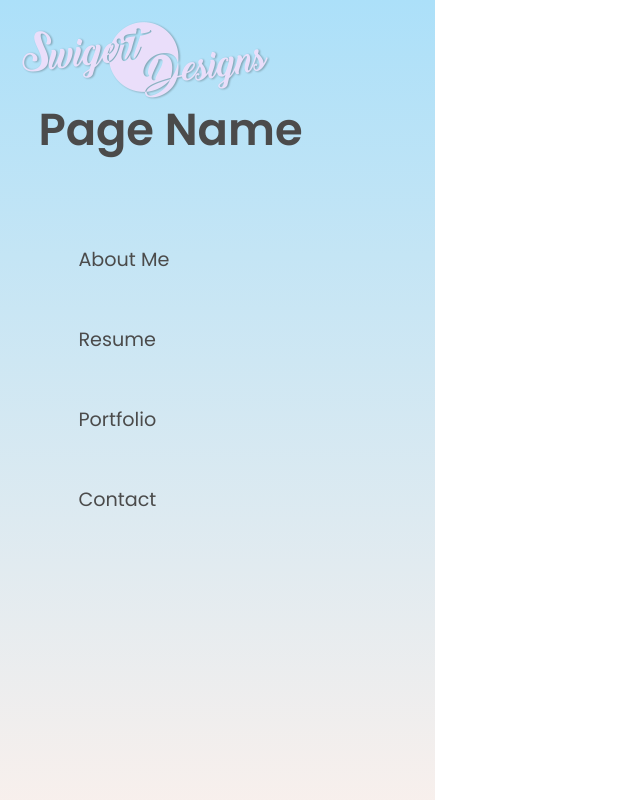
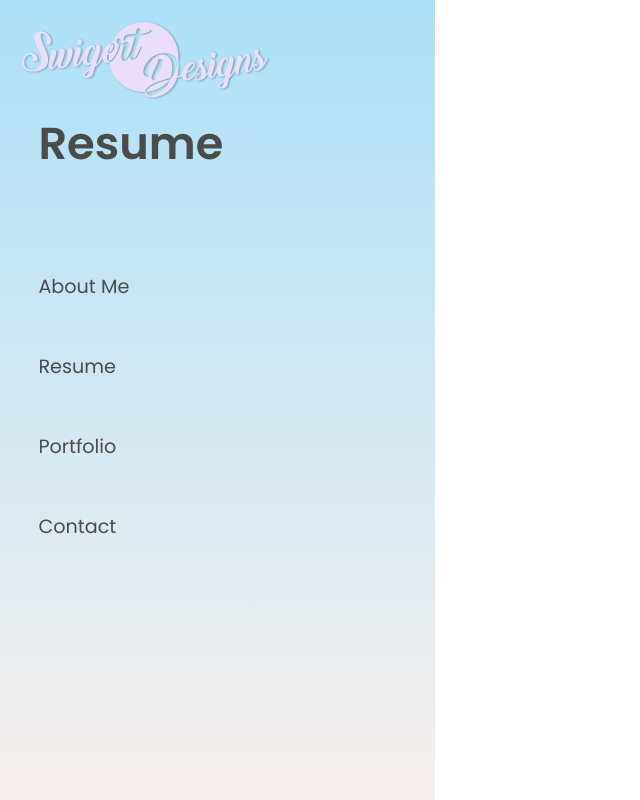
Before and after one commit to AbigailSwigert/swigert-designs-update-react, a React (Create React App) app: page /#/resume in a window 1280 px wide. Shown: the whole page, without its empty margins (0-640 px from the left). Built offline with nearby package versions, Linux system fonts and the light colour scheme.

Commit message:
title text changes based on clicked item's inner HTML, or location path on refresh, nav text now annimated again.

```diff
--- a/src/App.css
+++ b/src/App.css
@@ -22,14 +22,14 @@ html, body {
     z-index: -1;
 }
 
-@keyframes slideUp {
+@keyframes slideRight {
     from {
         opacity: 0;
-        bottom: -30vh;
+        left: -10vw;
     }
     to {
         opacity: 1;
-        bottom: 0;
+        left: 0;
     }
 }
 
@@ -38,15 +38,19 @@ header {
     height: 80vh;
 }
 
-.titleText {
+#titleText {
     font-weight: 600;
     font-size: 3.5vw;
-    line-height: 90%;
 }
 
-.subTitle {
-    font-weight: 400;
-    font-size: 2.5vw;
+.animate {
+    position: relative;
+    animation: slideRight 2s;
+}
+
+#navList {
+    padding: 0;
+    list-style-type: none;
 }
 
 nav {
@@ -130,8 +134,6 @@ nav a:hover {
     display: flex;
     flex-wrap: wrap;
     justify-content: space-evenly;
-    position: relative;
-    animation: slideUp 2s;
 }
 
 .img-container {
--- a/src/App.js
+++ b/src/App.js
@@ -7,7 +7,7 @@ import Nav from './Components/Nav';
 function App() {
   return (
     <Router>
-        <Nav></Nav>
+        <Nav />
         {routes}
     </Router>
   );
--- a/src/Components/AboutMe.js
+++ b/src/Components/AboutMe.js
@@ -7,14 +7,13 @@ function AboutMe() {
 
             <div id="bio">
                 <p>Hello, my name is Abigail Swigert! I Graduated from UNT in 2018 with a B.A. in Design Management. After graduation, I worked as a Graphic Designer in Downtown Dallas for 2 years. Then, in May of 2020 I enrolled in a full-stack bootcamp to make a career change to software development, after graduating from TEKcamp I accepted a job as a Jr. Developer at TEKsystems Global Services .<br /><br />
-                My hobbies include:
+                My hobbies include:</p>
                 <ul>
                     <li>Playing video games</li>
                     <li>Reading</li>
                     <li>Cooking/Baking</li>
                     <li>Playing Board/Card Games</li>
                 </ul>
-                </p>
 
                 <div id="music">
                     <a href="https://www.youtube.com/watch?v=KCec0v0Btbo" target="_blank" rel="noopener noreferrer" aria-roledescription="image">
--- a/src/Components/HomePage.js
+++ b/src/Components/HomePage.js
@@ -1,7 +1,5 @@
 import React from 'react';
 import '../App.css';
-import {Link} from 'react-router-dom';
-import logo from '../assets/swigert_designs_logo_white.png';
 
 function HomePage() {
     return (
--- a/src/Components/Nav.js
+++ b/src/Components/Nav.js
@@ -1,21 +1,64 @@
 import React from 'react';
 import '../App.css';
-import {Link} from 'react-router-dom';
+import {Link, useLocation} from 'react-router-dom';
 import logo from '../assets/swigert_designs_logo_white.png';
 
 function Nav() {
+    const location = useLocation();
+    const currentPath = location.pathname;
+
+    function checkRefresh() {
+        var target = document.getElementById('titleText');
+        if(document.getElementById('navPane').value === "") {
+            document.getElementById('navPane').value = "1";
+        } else {
+            switch(currentPath) {
+                case '/':
+                    target.innerHTML = 'Home Page';
+                    break;
+                case '/aboutme':
+                    target.innerHTML = 'About Me';
+                    break;
+                case '/resume':
+                    target.innerHTML = 'Resume';
+                    break;
+                case '/portfolio':
+                    target.innerHTML = 'Portfolio';
+                    break;
+                case '/contact':
+                    target.innerHTML = 'Contact';
+                    break;
+                default:
+                    target.innerHTML = 'Swigert Designs';
+                    break;
+            }
+        }
+    }
+
+    function updateTitle(e) {
+        var target = e.target || e.srcElement;
+        const title = document.getElementById('titleText');
+        const fullNavbar = document.getElementById('full-navbar');
+        if (target.innerHTML !== "") {
+            title.innerHTML = target.innerHTML;
+        } else {
+            title.innerHTML = 'Home Page';
+        }
+        fullNavbar.classList.add('animate');
+        setTimeout(() => {fullNavbar.classList.remove('animate');}, 2000);
+    }
+
     return (
-        <div id="navPane">
-            <Link to='/'><img id='logo' src={logo} alt='Swigert Designs logo in white' /></Link>
-            <header>
-                {/* need to make this change with the page */}
-                <h1 className="titleText">Page Name</h1>
+        <div id="navPane" onLoad={checkRefresh} value="">
+            <Link to='/' onClick={updateTitle}><img id='logo' src={logo} alt='Swigert Designs logo in white' /></Link>
+            <header id="full-navbar">
+                <h1 id="titleText"> </h1>
                 <nav>
-                    <ul>
-                        <li><Link to='/aboutme'>About Me</Link></li>
-                        <li><Link to='/resume'>Resume</Link></li>
-                        <li><Link to='/portfolio'>Portfolio</Link></li>
-                        <li><Link to='/contact'>Contact</Link></li>
+                    <ul id="navList">
+                        <li><Link to='/aboutme' onClick={updateTitle}>About Me</Link></li>
+                        <li><Link to='/resume' onClick={updateTitle}>Resume</Link></li>
+                        <li><Link to='/portfolio' onClick={updateTitle}>Portfolio</Link></li>
+                        <li><Link to='/contact' onClick={updateTitle}>Contact</Link></li>
                     </ul>
                 </nav>
             </header>
@@ -23,4 +66,5 @@ function Nav() {
     );
 }
 
+
 export default Nav;
```
Lines whose indentation alone changed are shown as unchanged.
